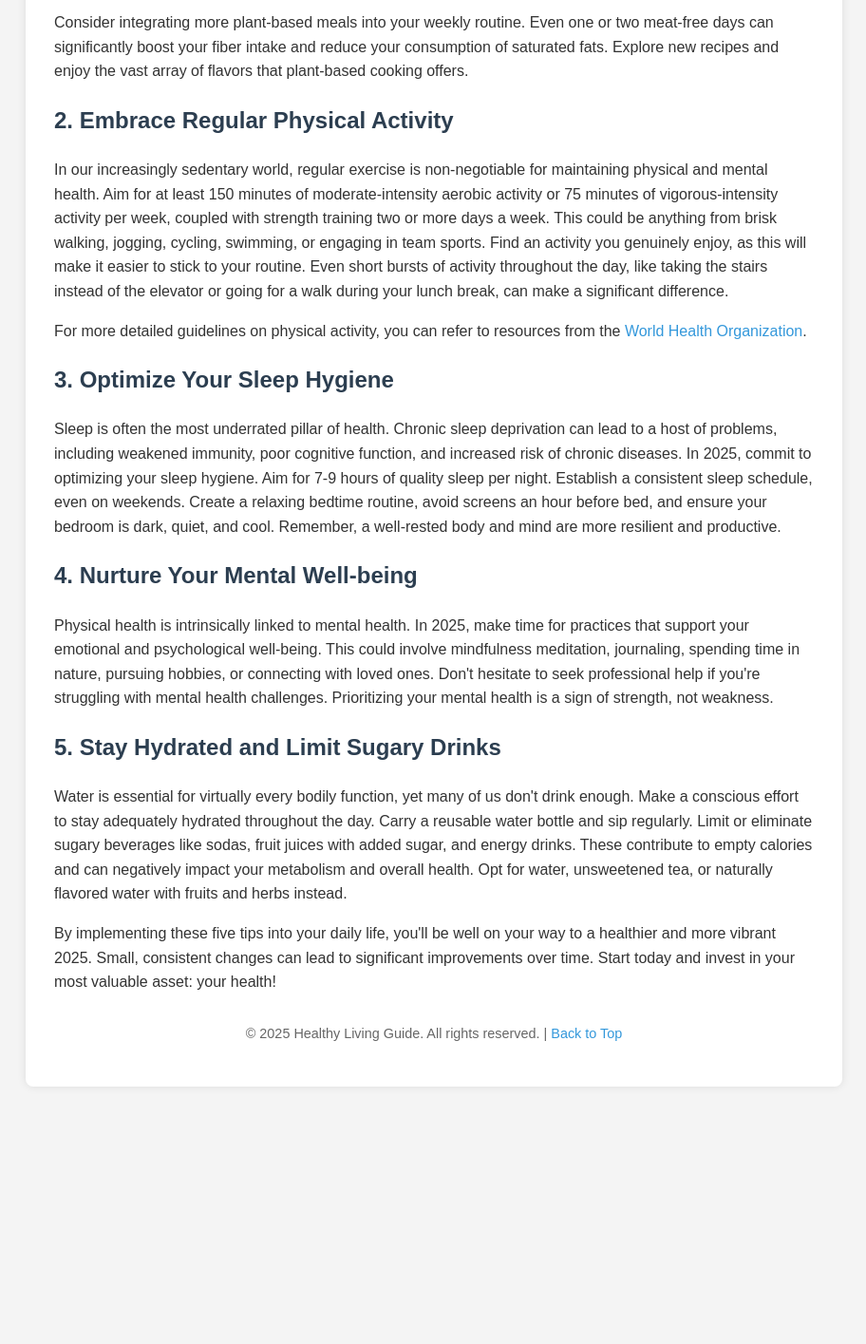
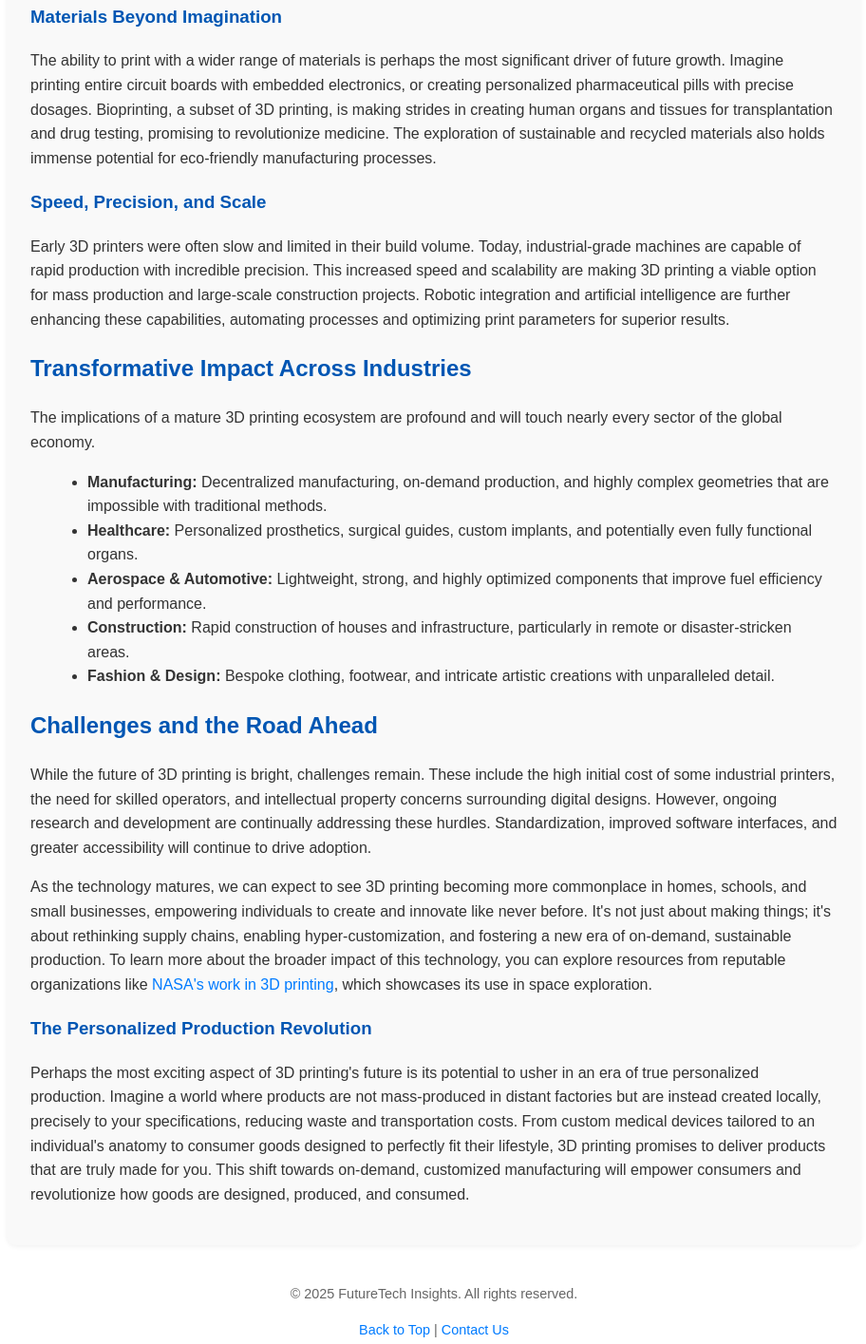
Before and after one commit to Tejal-99/bakeryassignment, a plain HTML site: page index.html in a window 1280 px wide. Shown: the part 985-2400 px from the top of the page at 95% size, without its empty margins (183-1095 px from the left). Before the commit the page ends 2149 px from the top, so only its background shows below. Drawn offline with Linux system fonts and the light colour scheme.

Commit message:
Update index.html

````diff
--- a/index.html
+++ b/index.html
@@ -1,100 +1,118 @@
+```html
 <!DOCTYPE html>
 <html lang="en">
 <head>
     <meta charset="UTF-8">
     <meta name="viewport" content="width=device-width, initial-scale=1.0">
-    <title>5 Tips for Healthy Living in 2025 - Your Guide to Wellness</title>
-    <meta name="description" content="Discover 5 actionable tips for healthy living in 2025. Learn about nutrition, exercise, sleep, mental well-being, and staying hydrated for a healthier you.">
-    <meta name="keywords" content="healthy living, 2025, wellness tips, nutrition, exercise, sleep, mental health, hydration, well-being">
+    <title>The Future of 3D Printing - Innovation & Impact</title>
+    <meta name="description" content="Explore the exciting future of 3D printing, from advanced materials and medical breakthroughs to sustainable manufacturing and widespread adoption. Discover how this technology is revolutionizing industries.">
+    <meta name="keywords" content="3D printing, future technology, additive manufacturing, medical 3D printing, sustainable manufacturing, industrial 3D printing, personalized production, 3D printing trends">
     <style>
         body {
             font-family: Arial, sans-serif;
             line-height: 1.6;
-            margin: 0;
-            padding: 20px;
-            background-color: #f4f4f4;
+            margin: 20px;
             color: #333;
-        }
-        .container {
-            max-width: 800px;
-            margin: auto;
-            background: #fff;
-            padding: 30px;
-            border-radius: 8px;
-            box-shadow: 0 0 10px rgba(0, 0, 0, 0.1);
+            max-width: 900px;
+            margin-left: auto;
+            margin-right: auto;
+            padding: 0 15px;
         }
         h1, h2, h3 {
-            color: #2c3e50;
+            color: #0056b3;
         }
         h1 {
             text-align: center;
-            margin-bottom: 25px;
+            margin-bottom: 30px;
         }
         img {
             max-width: 100%;
             height: auto;
             display: block;
             margin: 20px auto;
-            border-radius: 5px;
+            border-radius: 8px;
+            box-shadow: 0 4px 8px rgba(0,0,0,0.1);
+        }
+        .content {
+            background-color: #f9f9f9;
+            padding: 25px;
+            border-radius: 10px;
+            box-shadow: 0 2px 5px rgba(0,0,0,0.05);
         }
         a {
-            color: #3498db;
+            color: #007bff;
             text-decoration: none;
         }
         a:hover {
             text-decoration: underline;
         }
-        .footer {
-            text-align: center;
-            margin-top: 30px;
-            font-size: 0.9em;
-            color: #666;
+        ul {
+            list-style-type: disc;
+            margin-left: 20px;
         }
-
-        /* Mobile responsiveness */
         @media (max-width: 600px) {
             body {
-                padding: 10px;
+                margin: 10px;
+                font-size: 15px;
             }
-            .container {
-                padding: 15px;
+            h1 {
+                font-size: 2em;
+            }
+            h2 {
+                font-size: 1.5em;
+            }
+            h3 {
+                font-size: 1.2em;
             }
         }
     </style>
 </head>
 <body>
-    <div class="container">
-        <h1>5 Tips for Healthy Living in 2025: Your Ultimate Guide to Wellness</h1>
 
-        <p>As we navigate through 2025, the importance of maintaining a healthy lifestyle becomes ever more apparent. With increasing daily demands and constant digital distractions, it’s easy to let our well-being take a backseat. However, prioritizing your health doesn't have to be an arduous task. This guide will provide you with five practical and actionable tips that you can easily integrate into your routine to foster a healthier, happier you in the coming year.</p>
+    <header>
+        <h1>The Future of 3D Printing: Revolutionizing Industries and Beyond</h1>
+    </header>
 
-        <img src="https://via.placeholder.com/600x350" alt="Person doing yoga outdoors, symbolizing healthy living and well-being.">
+    <main class="content">
+        <p>3D printing, also known as additive manufacturing, has evolved from a niche prototyping tool into a transformative technology poised to reshape countless industries. What was once considered science fiction is now becoming a daily reality, enabling unprecedented levels of customization, efficiency, and innovation. The trajectory of this technology suggests a future far more integrated into our lives than we might currently imagine, impacting everything from how we build homes to how we treat diseases.</p>
 
-        <h2>1. Prioritize Whole Foods and Mindful Eating</h2>
-        <p>The foundation of good health lies in what we consume. In 2025, let's make a conscious effort to shift towards whole, unprocessed foods. This means incorporating more fruits, vegetables, lean proteins, and whole grains into your diet. Limit your intake of sugary drinks, refined carbohydrates, and unhealthy fats. Beyond *what* you eat, focus on *how* you eat. Mindful eating involves paying attention to your body's hunger and fullness cues, savoring each bite, and eating without distractions. This approach not only aids digestion but also helps prevent overeating, leading to better weight management and overall nutritional intake.</p>
+        <img src="https://via.placeholder.com/600x400?text=Future+of+3D+Printing" alt="A futuristic 3D printer creating intricate parts, symbolizing the advancement of 3D printing technology.">
 
-        <h3>The Power of Plant-Based Options</h3>
-        <p>Consider integrating more plant-based meals into your weekly routine. Even one or two meat-free days can significantly boost your fiber intake and reduce your consumption of saturated fats. Explore new recipes and enjoy the vast array of flavors that plant-based cooking offers.</p>
+        <h2>Advancements Driving the Next Wave of Innovation</h2>
+        <p>The pace of development in 3D printing is accelerating, fueled by breakthroughs in materials science, software, and hardware. We're moving beyond basic plastics to a vast array of printable substances, including advanced metals, ceramics, composites, and even living tissues. This expansion in material capabilities unlocks new applications previously thought impossible, paving the way for truly functional and high-performance printed parts.</p>
 
-        <h2>2. Embrace Regular Physical Activity</h2>
-        <p>In our increasingly sedentary world, regular exercise is non-negotiable for maintaining physical and mental health. Aim for at least 150 minutes of moderate-intensity aerobic activity or 75 minutes of vigorous-intensity activity per week, coupled with strength training two or more days a week. This could be anything from brisk walking, jogging, cycling, swimming, or engaging in team sports. Find an activity you genuinely enjoy, as this will make it easier to stick to your routine. Even short bursts of activity throughout the day, like taking the stairs instead of the elevator or going for a walk during your lunch break, can make a significant difference.</p>
+        <h3>Materials Beyond Imagination</h3>
+        <p>The ability to print with a wider range of materials is perhaps the most significant driver of future growth. Imagine printing entire circuit boards with embedded electronics, or creating personalized pharmaceutical pills with precise dosages. Bioprinting, a subset of 3D printing, is making strides in creating human organs and tissues for transplantation and drug testing, promising to revolutionize medicine. The exploration of sustainable and recycled materials also holds immense potential for eco-friendly manufacturing processes.</p>
 
-        <p>For more detailed guidelines on physical activity, you can refer to resources from the <a href="https://www.who.int/news-room/fact-sheets/detail/physical-activity" target="_blank" rel="noopener noreferrer">World Health Organization</a>.</p>
+        <h3>Speed, Precision, and Scale</h3>
+        <p>Early 3D printers were often slow and limited in their build volume. Today, industrial-grade machines are capable of rapid production with incredible precision. This increased speed and scalability are making 3D printing a viable option for mass production and large-scale construction projects. Robotic integration and artificial intelligence are further enhancing these capabilities, automating processes and optimizing print parameters for superior results.</p>
 
-        <h2>3. Optimize Your Sleep Hygiene</h2>
-        <p>Sleep is often the most underrated pillar of health. Chronic sleep deprivation can lead to a host of problems, including weakened immunity, poor cognitive function, and increased risk of chronic diseases. In 2025, commit to optimizing your sleep hygiene. Aim for 7-9 hours of quality sleep per night. Establish a consistent sleep schedule, even on weekends. Create a relaxing bedtime routine, avoid screens an hour before bed, and ensure your bedroom is dark, quiet, and cool. Remember, a well-rested body and mind are more resilient and productive.</p>
+        <h2>Transformative Impact Across Industries</h2>
+        <p>The implications of a mature 3D printing ecosystem are profound and will touch nearly every sector of the global economy.</p>
 
-        <h2>4. Nurture Your Mental Well-being</h2>
-        <p>Physical health is intrinsically linked to mental health. In 2025, make time for practices that support your emotional and psychological well-being. This could involve mindfulness meditation, journaling, spending time in nature, pursuing hobbies, or connecting with loved ones. Don't hesitate to seek professional help if you're struggling with mental health challenges. Prioritizing your mental health is a sign of strength, not weakness.</p>
+        <ul>
+            <li><strong>Manufacturing:</strong> Decentralized manufacturing, on-demand production, and highly complex geometries that are impossible with traditional methods.</li>
+            <li><strong>Healthcare:</strong> Personalized prosthetics, surgical guides, custom implants, and potentially even fully functional organs.</li>
+            <li><strong>Aerospace & Automotive:</strong> Lightweight, strong, and highly optimized components that improve fuel efficiency and performance.</li>
+            <li><strong>Construction:</strong> Rapid construction of houses and infrastructure, particularly in remote or disaster-stricken areas.</li>
+            <li><strong>Fashion & Design:</strong> Bespoke clothing, footwear, and intricate artistic creations with unparalleled detail.</li>
+        </ul>
 
-        <h2>5. Stay Hydrated and Limit Sugary Drinks</h2>
-        <p>Water is essential for virtually every bodily function, yet many of us don't drink enough. Make a conscious effort to stay adequately hydrated throughout the day. Carry a reusable water bottle and sip regularly. Limit or eliminate sugary beverages like sodas, fruit juices with added sugar, and energy drinks. These contribute to empty calories and can negatively impact your metabolism and overall health. Opt for water, unsweetened tea, or naturally flavored water with fruits and herbs instead.</p>
+        <h2>Challenges and the Road Ahead</h2>
+        <p>While the future of 3D printing is bright, challenges remain. These include the high initial cost of some industrial printers, the need for skilled operators, and intellectual property concerns surrounding digital designs. However, ongoing research and development are continually addressing these hurdles. Standardization, improved software interfaces, and greater accessibility will continue to drive adoption.</p>
 
-        <p>By implementing these five tips into your daily life, you'll be well on your way to a healthier and more vibrant 2025. Small, consistent changes can lead to significant improvements over time. Start today and invest in your most valuable asset: your health!</p>
+        <p>As the technology matures, we can expect to see 3D printing becoming more commonplace in homes, schools, and small businesses, empowering individuals to create and innovate like never before. It's not just about making things; it's about rethinking supply chains, enabling hyper-customization, and fostering a new era of on-demand, sustainable production. To learn more about the broader impact of this technology, you can explore resources from reputable organizations like <a href="https://www.nasa.gov/specials/3dprinting/" target="_blank" rel="noopener noreferrer">NASA's work in 3D printing</a>, which showcases its use in space exploration.</p>
 
-        <div class="footer">
-            <p>&copy; 2025 Healthy Living Guide. All rights reserved. | <a href="#top">Back to Top</a></p>
-        </div>
-    </div>
+        <h3>The Personalized Production Revolution</h3>
+        <p>Perhaps the most exciting aspect of 3D printing's future is its potential to usher in an era of true personalized production. Imagine a world where products are not mass-produced in distant factories but are instead created locally, precisely to your specifications, reducing waste and transportation costs. From custom medical devices tailored to an individual's anatomy to consumer goods designed to perfectly fit their lifestyle, 3D printing promises to deliver products that are truly made for you. This shift towards on-demand, customized manufacturing will empower consumers and revolutionize how goods are designed, produced, and consumed.</p>
+
+    </main>
+
+    <footer>
+        <p style="text-align: center; margin-top: 40px; font-size: 0.9em; color: #666;">&copy; 2025 FutureTech Insights. All rights reserved.</p>
+        <p style="text-align: center; font-size: 0.9em; color: #666;"><a href="#top">Back to Top</a> | <a href="mailto:info@futuretechinsights.com">Contact Us</a></p>
+    </footer>
+
 </body>
 </html>
+```
````
